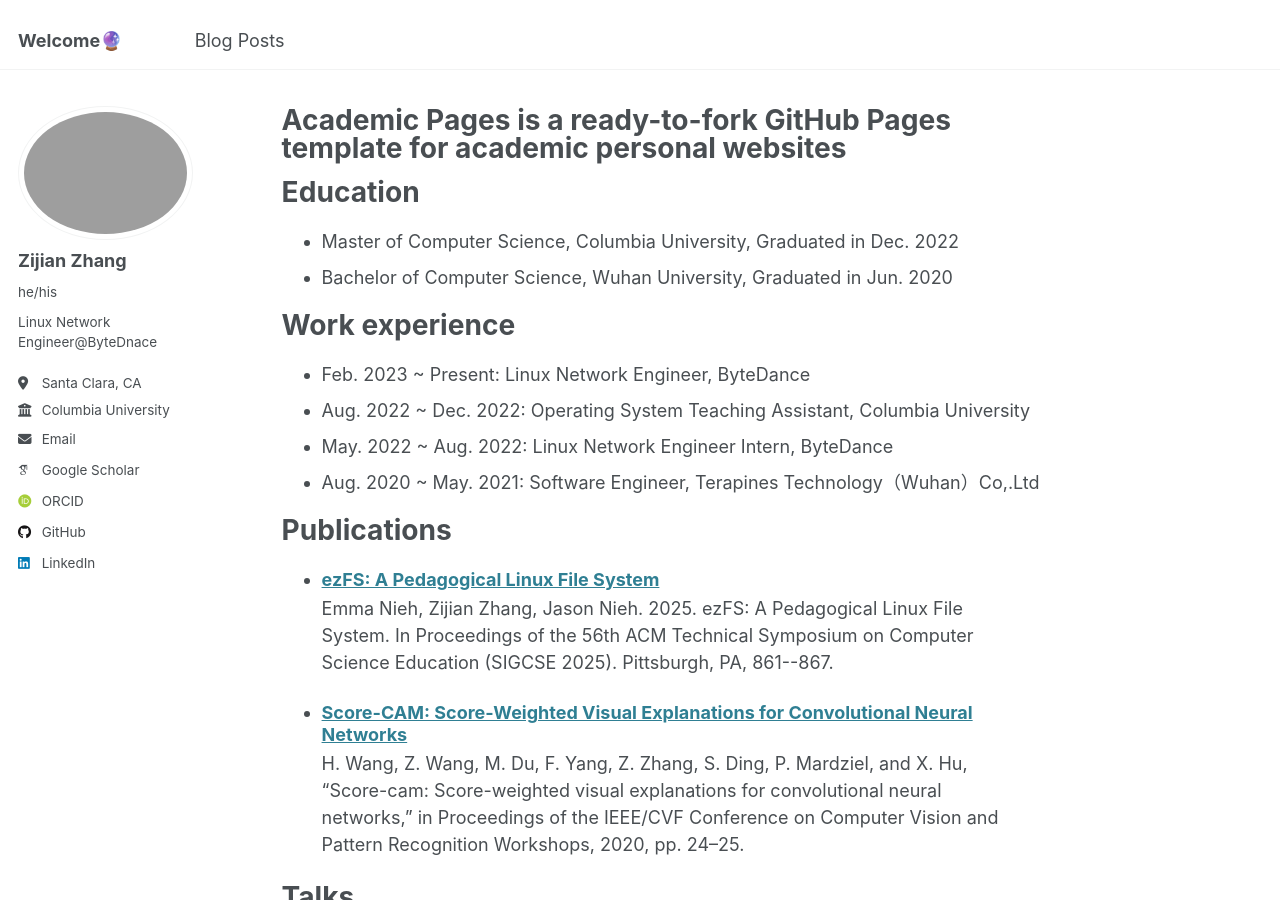
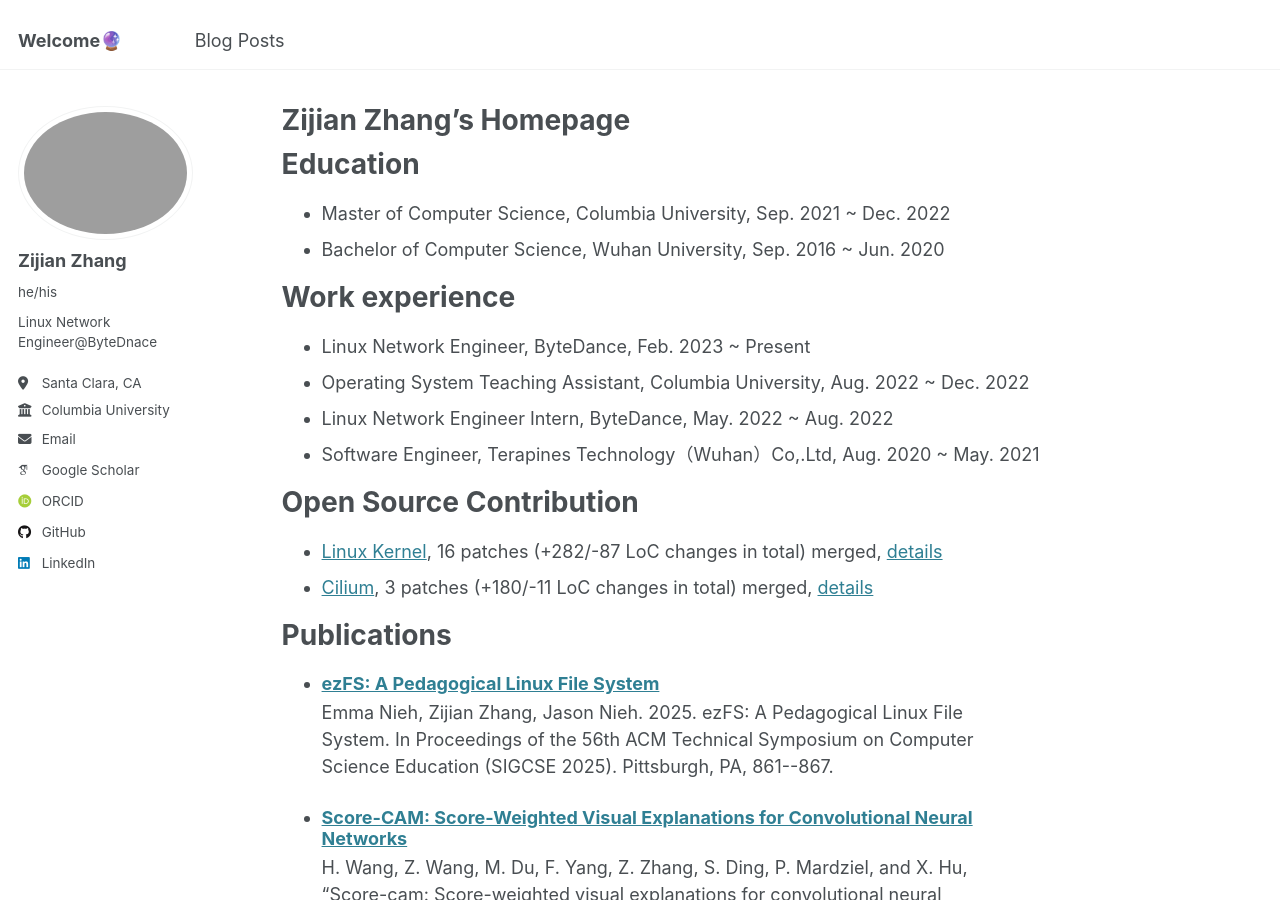
Before and after one commit to Sm0ckingBird/ZijianZhang, a Jekyll site: the page built from _pages/about.md, in a window 1280 px wide and 900 px high. Built offline with Jekyll 4.4.1, drawn with Linux system fonts in a browser that asks for light colours; some web fonts are replaced.

Commit message:
Update about.md

```diff
--- a/_pages/about.md
+++ b/_pages/about.md
@@ -1,6 +1,6 @@
 ---
 permalink: /
-title: "Academic Pages is a ready-to-fork GitHub Pages template for academic personal websites"
+title: "Zijian Zhang's Homepage"
 author_profile: true
 redirect_from:
   - /about/
@@ -9,15 +9,21 @@
 
 Education
 ======
-* Master of Computer Science, Columbia University, Graduated in Dec. 2022
-* Bachelor of Computer Science, Wuhan University, Graduated in Jun. 2020
+* Master of Computer Science, Columbia University, Sep. 2021 ~ Dec. 2022
+* Bachelor of Computer Science, Wuhan University, Sep. 2016 ~ Jun. 2020
 
 Work experience
 ======
-* Feb. 2023 ~ Present: Linux Network Engineer, ByteDance
-* Aug. 2022 ~ Dec. 2022: Operating System Teaching Assistant, Columbia University
-* May. 2022 ~ Aug. 2022: Linux Network Engineer Intern, ByteDance
-* Aug. 2020 ~ May. 2021: Software Engineer, Terapines Technology（Wuhan）Co,.Ltd
+* Linux Network Engineer, ByteDance, Feb. 2023 ~ Present
+* Operating System Teaching Assistant, Columbia University, Aug. 2022 ~ Dec. 2022
+* Linux Network Engineer Intern, ByteDance, May. 2022 ~ Aug. 2022
+* Software Engineer, Terapines Technology（Wuhan）Co,.Ltd, Aug. 2020 ~ May. 2021
+
+Open Source Contribution
+======
+* [Linux Kernel](https://github.com/torvalds/linux), 16 patches (+282/-87 LoC changes in total) merged, [details](https://git.kernel.org/pub/scm/linux/kernel/git/torvalds/linux.git/log/?qt=author&q=Zijian+Zhang)
+* [Cilium](https://github.com/cilium/cilium), 3 patches (+180/-11 LoC changes in total) merged, [details](https://github.com/cilium/cilium/pulls?q=is%3Apr+author%3ASm0ckingBird+is%3Aclosed)
+
 
 Publications
 ======
```
